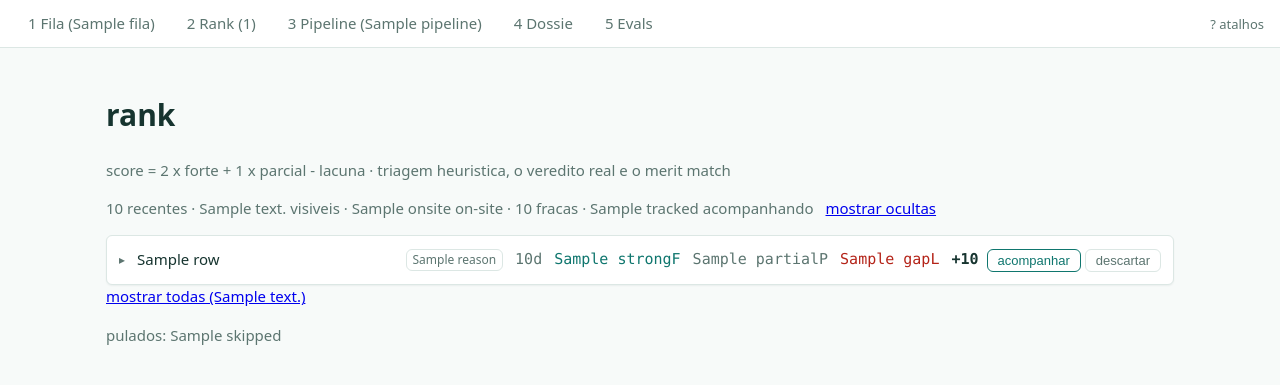
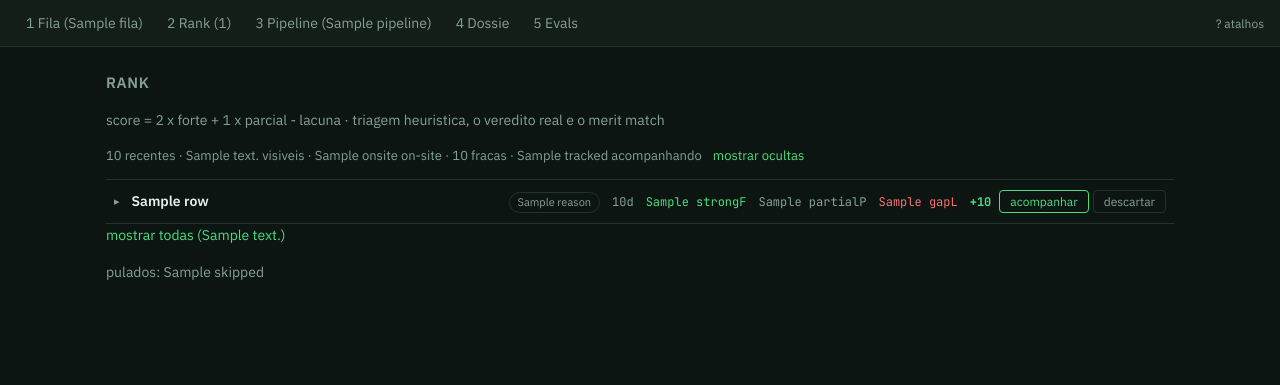
Before and after one commit to sammyjdev/merit, a FastAPI app: template merit/serve/templates/rank.html in a window 1280 px wide. Shown: the top 385 px of the page. Run offline with FastAPI, Linux system fonts and the light colour scheme; the template is opened without the code that fills it: most values are stand-ins (such as "Sample title", 1, 10 or a date in 2020).

Commit message:
feat(serve): dark dev-tool redesign
Owner rejected the light teal look; direction picked via design stack
(taste-skill declares dense product UI out of its landing-page scope, so:
system decision + impeccable finish): dark-first, every neutral tinted
toward the brand green (no pure black/gray), single electric-mint accent,
soft red only for lacunas. IBM Plex Sans (400/600) + JetBrains Mono
(400/700) vendored as woff2 under static/fonts/ with OFL licenses -
CSP default-src 'self' intact, no CDN. List rows drop the card look for
hairline-separated rows with inset selection accent (cards must earn
themselves); the reading pane, kanban columns and dossier panels keep
surfaces. color-scheme: dark; tabular numerals in the topbar badges.

Unsigned by owner authorization (2026-08-03): re-signed by the owner at
final validation before merge

Co-Authored-By: Claude Fable 5 <noreply@anthropic.com>
Claude-Session: https://claude.ai/code/session_012gNgN5EJsNye2Tc213gwSr

```diff
--- a/merit/serve/static/tokens.css
+++ b/merit/serve/static/tokens.css
@@ -1,46 +1,91 @@
-/* MERIT design tokens - resolved via house design stack 2026-08-01.
-   Executors: consume variables only; do not invent colors or spacing. */
+/* MERIT design tokens - dark dev-tool direction, resolved via house design
+   stack 2026-08-03 (owner pick: dark-first, tinted green neutrals, single
+   mint accent, mono for numbers). Executors: consume variables only. */
+
+@font-face {
+  font-family: "IBM Plex Sans";
+  font-style: normal;
+  font-weight: 400;
+  font-display: swap;
+  src: url("/static/fonts/ibm-plex-sans-latin-400-normal.woff2") format("woff2");
+}
+@font-face {
+  font-family: "IBM Plex Sans";
+  font-style: normal;
+  font-weight: 600;
+  font-display: swap;
+  src: url("/static/fonts/ibm-plex-sans-latin-600-normal.woff2") format("woff2");
+}
+@font-face {
+  font-family: "JetBrains Mono";
+  font-style: normal;
+  font-weight: 400;
+  font-display: swap;
+  src: url("/static/fonts/jetbrains-mono-latin-400-normal.woff2") format("woff2");
+}
+@font-face {
+  font-family: "JetBrains Mono";
+  font-style: normal;
+  font-weight: 700;
+  font-display: swap;
+  src: url("/static/fonts/jetbrains-mono-latin-700-normal.woff2") format("woff2");
+}
+
 :root {
-  --bg: #F7FAF9;
-  --surface: #FFFFFF;
-  --ink: #16342F;
-  --muted: #5C7570;
-  --line: #DCE7E4;
-  --accent: #0F766E;
-  --accent-weak: #E6F2F0;
-  --cta: #C2410C;
-  --danger: #B42318;
-  --radius: 6px;
-  --shadow: 0 1px 2px rgba(22, 52, 47, .06);
-  --mono: ui-monospace, "SF Mono", Menlo, monospace;
+  color-scheme: dark;
+  /* every neutral tinted toward the brand green - no pure black/gray */
+  --bg: #0D1512;
+  --surface: #131E19;
+  --raised: #1A2A22;
+  --ink: #E6F0EA;
+  --muted: #85A197;
+  --line: #233329;
+  --accent: #4ADE80;
+  --accent-weak: rgba(74, 222, 128, .10);
+  --danger: #F87171;
+  --radius: 4px;
+  --mono: "JetBrains Mono", ui-monospace, "SF Mono", Menlo, monospace;
+  --sans: "IBM Plex Sans", system-ui, -apple-system, sans-serif;
 }
 * { box-sizing: border-box; }
 body {
   margin: 0;
   background: var(--bg);
   color: var(--ink);
-  font: 15px/1.55 system-ui, -apple-system, "Segoe UI", sans-serif;
+  font: 14px/1.6 var(--sans);
 }
-main { max-width: 1100px; margin: 0 auto; padding: 24px 16px; }
+main { max-width: 1100px; margin: 0 auto; padding: 20px 16px; }
+h1 {
+  font-size: 15px;
+  font-weight: 600;
+  letter-spacing: .04em;
+  text-transform: uppercase;
+  color: var(--muted);
+  margin: 4px 0 12px;
+}
+a { color: var(--accent); text-decoration: none; }
+a:hover { text-decoration: underline; }
 .topbar {
-  display: flex; gap: 8px; align-items: center;
+  display: flex; gap: 4px; align-items: center;
   padding: 8px 16px;
   background: var(--surface);
   border-bottom: 1px solid var(--line);
   position: sticky; top: 0;
+  z-index: 5;
 }
 .tab {
-  padding: 4px 12px;
+  padding: 4px 10px;
   border-radius: var(--radius);
   color: var(--muted);
   text-decoration: none;
   cursor: pointer;
+  font-variant-numeric: tabular-nums;
 }
-.tab:hover { background: var(--accent-weak); transition: background 150ms; }
+.tab:hover { background: var(--raised); color: var(--ink); text-decoration: none; transition: background 150ms; }
 .tab.active { background: var(--accent-weak); color: var(--accent); font-weight: 600; }
-.hint { margin-left: auto; color: var(--muted); font-size: 13px; }
+.hint { margin-left: auto; color: var(--muted); font-size: 12px; }
 .muted { color: var(--muted); }
-.mono { font-family: var(--mono); }
+.mono { font-family: var(--mono); font-size: 12px; }
 :focus-visible { outline: 2px solid var(--accent); outline-offset: 2px; }
 @media (prefers-reduced-motion: reduce) {
   * { transition: none !important; animation: none !important; }
--- a/merit/serve/static/views.css
+++ b/merit/serve/static/views.css
@@ -24,7 +10,8 @@
   border-radius: var(--radius);
   color: var(--muted);
   padding: 3px 10px;
-  font-size: 13px;
+  font-size: 12px;
+  font-family: var(--sans);
   cursor: pointer;
 }
 .rank-actions button:hover, .fila-actions button:hover {
@@ -51,15 +41,57 @@
   background: var(--surface);
   border: 1px solid var(--line);
   border-radius: var(--radius);
-  box-shadow: var(--shadow);
   padding: 24px;
   max-width: 420px;
 }
-.keys-panel h2 { font-size: 14px; margin: 0 0 8px; }
+.keys-panel h2 {
+  font-size: 12px;
+  letter-spacing: .06em;
+  text-transform: uppercase;
+  color: var(--muted);
+  margin: 0 0 8px;
+}
 .keys-panel h2 + ul { margin-top: 0; }
 .keys-panel ul { list-style: none; padding: 0; margin: 0 0 16px; }
 .keys-panel li { padding: 2px 0; }
-.keys-panel .mono { display: inline-block; min-width: 48px; }
+.keys-panel .mono { display: inline-block; min-width: 52px; }
+
+/* shared list grammar (fila + rank): hairline rows, no cards */
+.fila-row, .rank-row {
+  border-bottom: 1px solid var(--line);
+  padding: 10px 8px;
+}
+.fila-row:first-of-type, .rank-row:first-of-type { border-top: 1px solid var(--line); }
+.fila-row:hover, .rank-row:hover { background: var(--surface); }
+.fila-row.selected, .rank-row.selected {
+  background: var(--accent-weak);
+  box-shadow: inset 2px 0 0 var(--accent);
+  outline: none;
+}
+.rank-counts { font-size: 13px; margin: 0 0 12px; }
+.rank-counts a { margin-left: 8px; }
+.rank-reason {
+  color: var(--muted);
+  font-size: 11px;
+  border: 1px solid var(--line);
+  border-radius: 999px;
+  padding: 1px 8px;
+}
+
+/* view: fila */
+.fila-row {
+  display: grid;
+  grid-template-columns: 1fr auto auto;
+  gap: 4px 12px;
+  align-items: center;
+}
+.fila-row > a[data-open] {
+  color: var(--ink);
+  font-weight: 600;
+}
+.fila-row > a[data-open]:hover { color: var(--accent); text-decoration: none; }
+.fila-meta { grid-column: 1; color: var(--muted); font-size: 12px; }
+.fila-actions { display: flex; gap: 4px; }
 
 /* view: rank */
 .rank-row {
@@ -67,39 +99,51 @@
   grid-template-columns: 1fr auto;
   gap: 8px;
   align-items: start;
-  padding: 12px;
+}
+.rank-row details { min-width: 0; }
+.rank-row summary {
+  display: flex;
+  gap: 12px;
+  align-items: baseline;
+  cursor: pointer;
+  list-style: none;
+}
+.rank-row summary::-webkit-details-marker { display: none; }
+.rank-row summary::before {
+  content: "\25B8";
+  color: var(--muted);
+  font-size: 11px;
+  align-self: center;
+}
+.rank-row details[open] summary::before { content: "\25BE"; color: var(--accent); }
+.rank-title { flex: 1; font-weight: 600; }
+.rank-score { font-weight: 700; color: var(--accent); }
+.chip-strong { color: var(--accent); }
+.chip-partial { color: var(--muted); }
+.chip-gap { color: var(--danger); }
+.rank-actions { display: flex; gap: 4px; align-items: center; }
+.rank-detail {
+  margin: 10px 0 4px 18px;
+  padding: 12px 16px;
   background: var(--surface);
   border: 1px solid var(--line);
   border-radius: var(--radius);
-  box-shadow: var(--shadow);
 }
-.rank-row + .rank-row { margin-top: 8px; }
-.rank-row.selected { outline: 2px solid var(--accent); }
-.rank-row details { min-width: 0; }
-.rank-row summary { display: flex; gap: 12px; align-items: center; cursor: pointer; }
-.rank-row summary::before { content: "\25B8"; color: var(--muted); font-size: 12px; }
-.rank-row details[open] summary::before { content: "\25BE"; }
-.rank-reason {
+.rank-detail p { margin: 0 0 6px; font-size: 13px; }
+.rank-detail pre {
+  white-space: pre-wrap;
+  overflow-wrap: anywhere;
+  font-family: var(--mono);
+  font-size: 12px;
+  line-height: 1.7;
   color: var(--muted);
-  font-size: 12px;
-  border: 1px solid var(--line);
-  border-radius: var(--radius);
-  padding: 1px 6px;
+  margin: 12px 0 0;
 }
-.rank-actions { display: flex; gap: 4px; align-items: center; }
-.rank-counts a { margin-left: 8px; }
-.rank-title { flex: 1; }
-.rank-score { font-weight: 600; }
-.chip-strong { color: var(--accent); }
-.chip-partial { color: var(--muted); }
-.chip-gap { color: var(--danger); }
-.rank-detail { margin-top: 8px; }
-.rank-detail pre { white-space: pre-wrap; overflow-wrap: anywhere; }
 
 /* view: pipeline */
 .pipeline-kanban {
   display: flex;
-  gap: 16px;
+  gap: 12px;
   overflow-x: auto;
   align-items: flex-start;
   padding-bottom: 16px;
@@ -198,13 +244,28 @@
 .dossie-stepper { display: flex; flex-wrap: wrap; gap: 8px; }
 .dossie-stepper form { margin: 0; }
 .dossie-stepper button {
-  background: var(--surface);
+  background: transparent;
+  border: 1px solid var(--line);
+  border-radius: var(--radius);
+  color: var(--muted);
+  padding: 4px 8px;
+  cursor: pointer;
+}
+.dossie-stepper button:hover { border-color: var(--accent); color: var(--accent); }
+.dossie-panel pre, .log-body {
+  white-space: pre-wrap;
+  font-family: var(--mono);
+  font-size: 12px;
+  line-height: 1.7;
+}
+.log-entry + .log-entry { border-top: 1px solid var(--line); margin-top: 12px; padding-top: 12px; }
+.mono { font-family: var(--mono); }
+.log-panel form { display: grid; gap: 8px; margin-top: 16px; }
+.log-panel textarea, .log-panel input {
+  background: var(--bg);
   border: 1px solid var(--line);
   border-radius: var(--radius);
   color: var(--ink);
-  padding: 4px 8px;
+  padding: 8px;
+  font: 13px/1.5 var(--sans);
 }
-.dossie-panel pre, .log-body { white-space: pre-wrap; }
-.log-entry + .log-entry { border-top: 1px solid var(--line); margin-top: 12px; padding-top: 12px; }
-.mono { font-family: var(--mono); }
-.log-panel form { display: grid; gap: 8px; margin-top: 16px; }
```
Also changed, not shown: other parts of merit/serve/static/views.css (+17 -26 lines), merit/serve/static/fonts/ibm-plex-sans-latin-400-normal.woff2 (added), merit/serve/static/fonts/ibm-plex-sans-latin-600-normal.woff2 (added), merit/serve/static/fonts/jetbrains-mono-latin-400-normal.woff2 (added), merit/serve/static/fonts/jetbrains-mono-latin-700-normal.woff2 (added), 2 other files.
